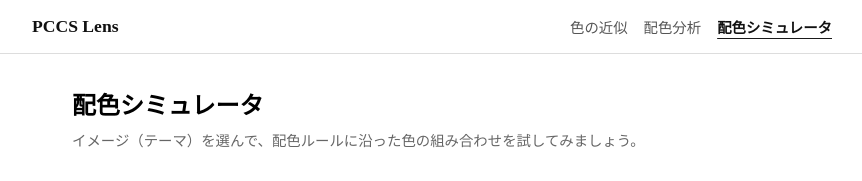
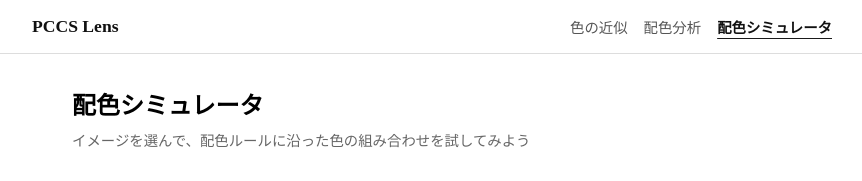
Before and after one commit to tetracalibers/pccs-lens, a SvelteKit app in the folder app/: page /patterns in a window 1280 px wide. Shown: the top 181 px of the page, without its empty margins (208-1070 px from the left). Built offline with nearby package versions, Linux system fonts and the light colour scheme; a web font is replaced by a local one.

Commit message:
配色イメージ一覧ページの文言を調整

```diff
--- a/app/src/routes/patterns/+page.svelte
+++ b/app/src/routes/patterns/+page.svelte
@@ -41,9 +41,7 @@
 <main>
   <div class="header">
     <h1>配色シミュレータ</h1>
-    <p class="subtitle">
-      イメージ（テーマ）を選んで、配色ルールに沿った色の組み合わせを試してみましょう。
-    </p>
+    <p class="subtitle">イメージを選んで、配色ルールに沿った色の組み合わせを試してみよう</p>
   </div>
 
   <div class="grid">
```
